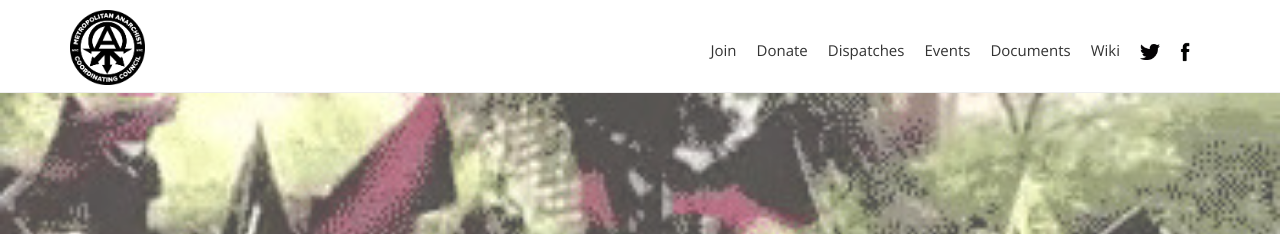
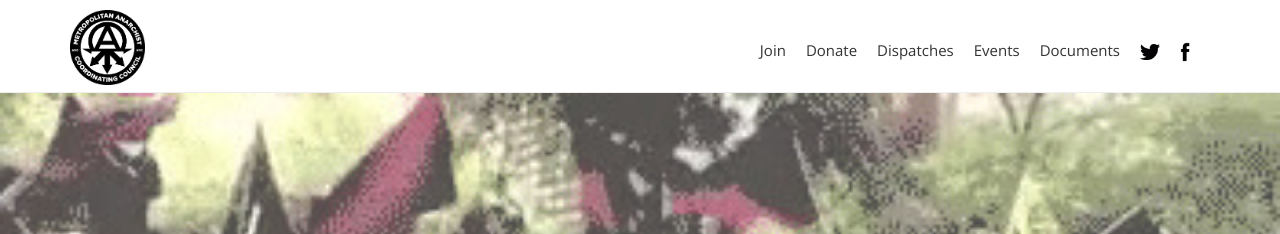
Before and after one commit to MACCNYC/maccnyc.github.io, a Jekyll site: the page built from index.html, in a window 1280 px wide. Shown: the top 234 px of the page. Built offline with Jekyll 4.4.1, drawn with Linux system fonts in a browser that asks for light colours; some web fonts are replaced.

Commit message:
Remove broken Wiki link.

```diff
--- a/_includes/header.html
+++ b/_includes/header.html
@@ -26,7 +26,6 @@
                 <li><a href="{{ site.baseurl }}/blog">Dispatches</a></li>
                 <li><a href="{{ site.baseurl }}/events">Events</a></li>
                 <li><a href="{{ site.baseurl }}/docs">Documents</a></li>
-                <li><a href="{{ site.wikiurl }}">Wiki</a></li>
                 <li><a href="http://www.twitter.com/macc_nyc" alt="twitter"><img height="20px" src="{{ site.baseurl }}/img/social/twitter-512.gif"></a></a></li>
                 <li><a href="https://www.facebook.com/MACCnyc/" alt="facebook"><img height="20px" src="{{ site.baseurl }}/img/social/fb.png"></a></a></li>
               </ul>
```
